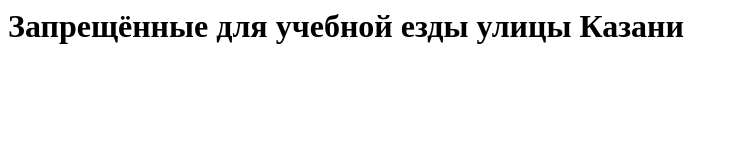
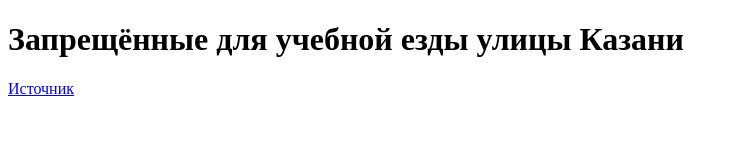
Before and after one commit to scalar438/denied_streets_map, a plain HTML site: page index.html in a window 1280 px wide. Shown: the whole page, without its empty margins (0-739 px from the left). Drawn offline with Linux system fonts and the light colour scheme.

Commit message:
Add source

```diff
--- a/index.html
+++ b/index.html
@@ -1,8 +1,3 @@
-<html>
-<head>
-	</head>
-</html>
-
 <!DOCTYPE HTML PUBLIC "-//W3C//DTD HTML 4.01//EN" "http://www.w3.org/TR/html4/strict.dtd">
 <html>
  <head>
@@ -11,6 +6,7 @@
  </head>
  <body>
   <h1>Запрещённые для учебной езды улицы Казани</h1>
+  <p> <a href="https://auto016.ru/materials/director/streets">Источник</a> </p>
 <script type="text/javascript" charset="utf-8" async src="https://api-maps.yandex.ru/services/constructor/1.0/js/?um=constructor%3Af4cbc8fd76d3377d4b5d4f0ac46e862a699b67e197076be97ecf4e3c13d01d49&amp;width=100%25&amp;height=688&amp;lang=ru_RU&amp;scroll=true"></script>
  </body>
 </html>
```
